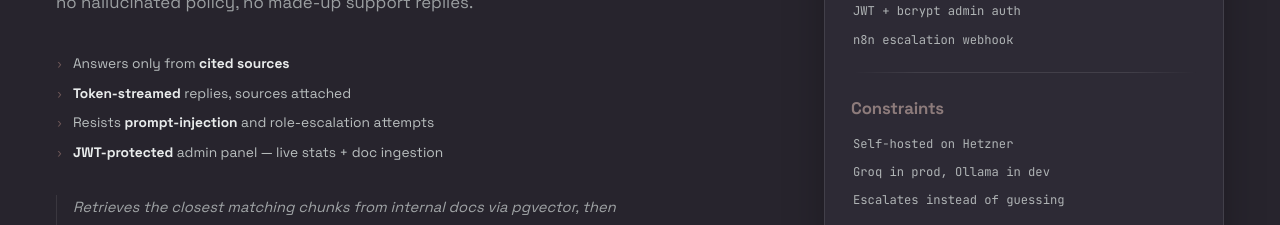
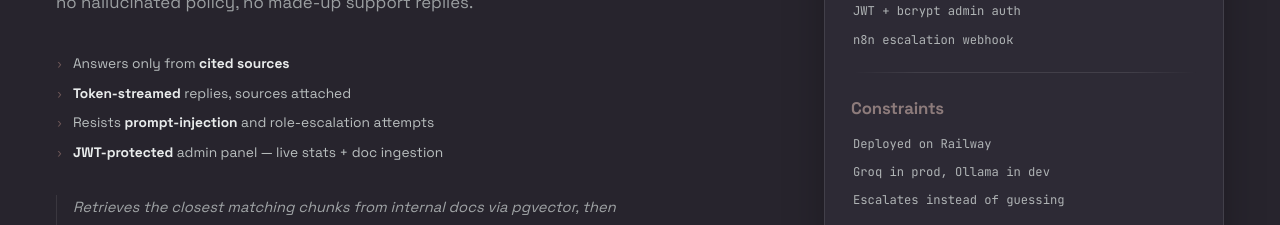
Before and after one commit to c-panagopoulos/Personal-Website, a React (Vite) app in the folder client/: page / in a window 1280 px wide. Shown: the part 5160-5385 px from the top of the page. Built offline with nearby package versions, Linux system fonts and the light colour scheme.

Commit message:
Update Hermes content

```diff
--- a/client/src/App.jsx
+++ b/client/src/App.jsx
@@ -86,7 +86,7 @@ export default function App() {
           githubHref="https://github.com/c-panagopoulos/hermes-ai"
           stack={[
             { label: "Engineering", items: ["PostgreSQL + pgvector", "Token-streamed via SSE", "JWT + bcrypt admin auth", "n8n escalation webhook"] },
-            { label: "Constraints", items: ["Self-hosted on Hetzner", "Groq in prod, Ollama in dev", "Escalates instead of guessing"] },
+            { label: "Constraints", items: ["Deployed on Railway", "Groq in prod, Ollama in dev", "Escalates instead of guessing"] },
           ]}
         />
 
```
Also changed, not shown: 2 other files (tests, documents, lock files or other folders).
